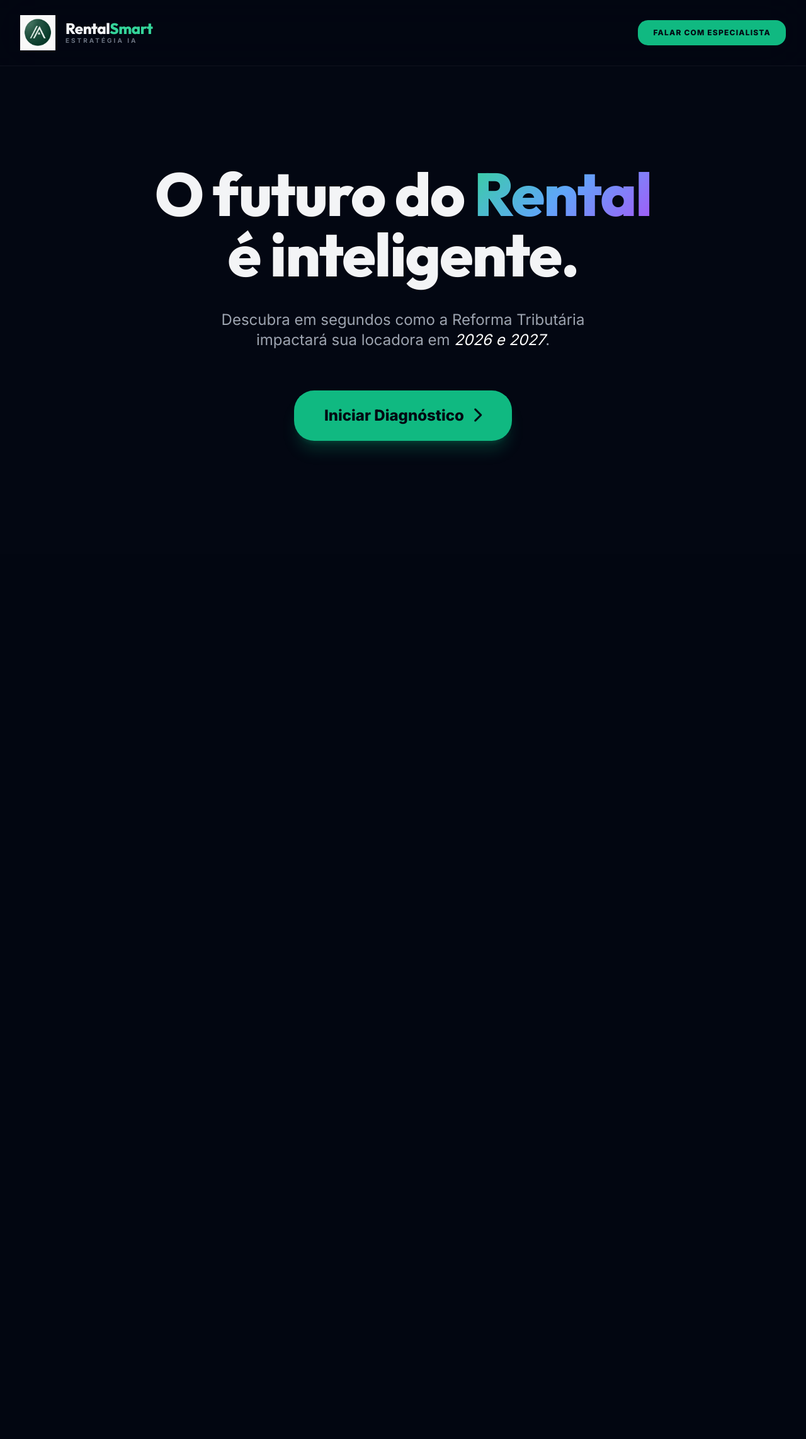
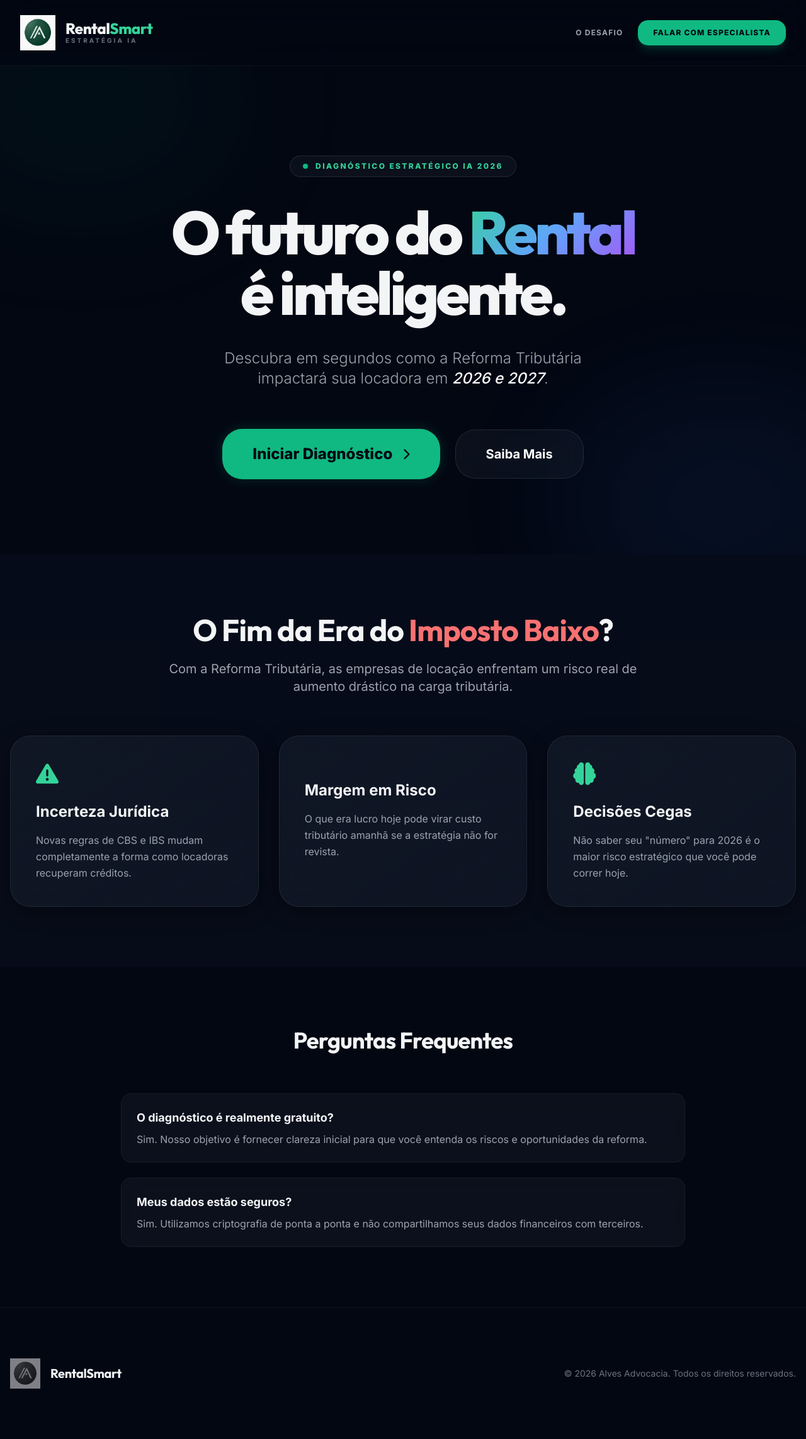
Before and after one commit to advcarlosluiz-sys/simulador-rental, a Flask app: page / in a window 1280 px wide. Shown: the whole page at 63% size. Before the commit the page ends 720 px from the top, so only its background shows below. Run offline with Flask 3, Linux system fonts and the light colour scheme; some libraries are stand-ins or nearby versions.

Commit message:
feat: landing page premium completa com todas as seções

```diff
--- a/templates/index.html
+++ b/templates/index.html
@@ -39,6 +39,9 @@
                             500: '#10B981',
                             600: '#059669',
                         }
+                    },
+                    animation: {
+                        'pulse-slow': 'pulse 4s cubic-bezier(0.4, 0, 0.6, 1) infinite',
                     }
                 }
             }
@@ -46,44 +49,117 @@
     </script>
     <style>
         .glass { background: rgba(31, 41, 55, 0.3); backdrop-filter: blur(16px); border: 1px solid rgba(255, 255, 255, 0.05); }
+        .glass-card { background: linear-gradient(145deg, rgba(31,41,55,0.4) 0%, rgba(17,24,39,0.7) 100%); backdrop-filter: blur(12px); border: 1px solid rgba(255, 255, 255, 0.08); box-shadow: 0 8px 32px 0 rgba(0, 0, 0, 0.4); }
         .hero-title { font-family: 'Outfit', sans-serif; letter-spacing: -0.02em; }
         .gradient-text { background: linear-gradient(135deg, #34D399 0%, #60A5FA 50%, #A855F7 100%); -webkit-background-clip: text; -webkit-text-fill-color: transparent; }
+        .glow-emerald { box-shadow: 0 0 20px rgba(16, 185, 129, 0.2); }
+        .glow-emerald:hover { box-shadow: 0 0 35px rgba(16, 185, 129, 0.4); transform: translateY(-2px); }
     </style>
 </head>
-<body class="bg-darkblue-950 text-gray-100 font-sans antialiased pt-20">
+<body class="bg-darkblue-950 text-gray-100 font-sans antialiased overflow-x-hidden pt-20">
     <!-- Navbar -->
     <nav class="fixed top-0 left-0 w-full z-50 py-6 px-4 sm:px-6 lg:px-8 border-b border-white/5 bg-darkblue-950/40 backdrop-blur-2xl">
         <div class="max-w-7xl mx-auto flex justify-between items-center">
             <a href="#" class="flex items-center gap-4 group">
-                <img src="/logo.png" alt="Rental Smart Logo" class="h-14 w-auto transition-transform duration-500 group-hover:scale-110">
+                <div class="relative">
+                    <img src="/logo.png" alt="Rental Smart Logo" class="relative h-14 w-auto object-contain transition-transform duration-500 group-hover:scale-110">
+                </div>
                 <div class="flex flex-col">
                     <span class="text-2xl font-black hero-title leading-none">Rental<span class="text-emerald-400">Smart</span></span>
                     <span class="text-[10px] uppercase tracking-[0.3em] text-gray-500 font-bold">Estratégia IA</span>
                 </div>
             </a>
             <div class="flex items-center gap-6">
-                <a href="https://wa.me/5511998274209" target="_blank" class="bg-emerald-500 hover:bg-emerald-400 text-darkblue-950 px-6 py-3 rounded-2xl font-black text-xs uppercase tracking-widest transition-all">
+                <a href="#como-funciona" class="hidden md:block text-xs font-bold uppercase tracking-widest text-gray-400 hover:text-white transition-colors">O Desafio</a>
+                <a href="https://wa.me/5511998274209" target="_blank" class="bg-emerald-500 hover:bg-emerald-400 text-darkblue-950 px-6 py-3 rounded-2xl font-black text-xs uppercase tracking-widest transition-all shadow-lg shadow-emerald-500/20">
                     Falar com Especialista
                 </a>
             </div>
         </div>
     </nav>
 
-    <!-- Hero -->
-    <header class="relative min-h-screen flex items-center justify-center text-center px-4">
-        <div class="max-w-5xl mx-auto z-10">
-            <h1 class="text-6xl sm:text-7xl md:text-8xl font-extrabold hero-title mb-10 leading-tight">
+    <!-- Hero Section -->
+    <header class="relative min-h-screen flex items-center justify-center overflow-hidden pt-32 pb-20 px-4">
+        <div class="absolute inset-0 z-0">
+            <div class="absolute top-[-10%] left-[-10%] w-[40%] h-[40%] bg-emerald-500/10 blur-[120px] rounded-full animate-pulse-slow"></div>
+            <div class="absolute bottom-[-10%] right-[-10%] w-[40%] h-[40%] bg-blue-500/10 blur-[120px] rounded-full animate-pulse-slow" style="animation-delay: 2s"></div>
+        </div>
+
+        <div class="max-w-5xl mx-auto text-center z-10">
+            <div class="inline-flex items-center gap-3 px-5 py-2 rounded-full glass border-white/10 text-emerald-400 text-xs font-black mb-10 uppercase tracking-[0.2em]">
+                <span class="relative flex h-2 w-2"><span class="animate-ping absolute inline-flex h-full w-full rounded-full bg-emerald-400 opacity-75"></span><span class="relative inline-flex rounded-full h-2 w-2 bg-emerald-500"></span></span>
+                Diagnóstico Estratégico IA 2026
+            </div>
+            <h1 class="text-6xl sm:text-7xl md:text-8xl font-extrabold tracking-tighter mb-10 leading-[0.95] hero-title">
                 O futuro do <span class="gradient-text">Rental</span><br>é inteligente.
             </h1>
-            <p class="text-xl sm:text-2xl text-gray-400 max-w-2xl mx-auto mb-16 leading-relaxed">
-                Descubra em segundos como a Reforma Tributária impactará sua locadora em <span class="text-white italic">2026 e 2027</span>.
+            <p class="text-xl sm:text-2xl text-gray-400 max-w-2xl mx-auto mb-16 leading-relaxed font-light">
+                Descubra em segundos como a Reforma Tributária impactará sua locadora em <span class="text-white font-medium italic">2026 e 2027</span>.
             </p>
-            <div class="flex flex-col sm:flex-row gap-6 justify-center">
-                <a href="/diagnostico" class="px-12 py-6 bg-emerald-500 hover:bg-emerald-400 text-darkblue-950 rounded-[2rem] font-black text-2xl transition-all shadow-xl shadow-emerald-500/20">
-                    Iniciar Diagnóstico <i class="fa-solid fa-chevron-right ml-2"></i>
+            <div class="flex flex-col sm:flex-row gap-6 justify-center items-center">
+                <a href="/diagnostico" class="group relative w-full sm:w-auto px-12 py-6 bg-emerald-500 hover:bg-emerald-400 text-darkblue-950 rounded-[2rem] font-black text-2xl transition-all duration-500 glow-emerald transform hover:-translate-y-1 flex items-center justify-center gap-4 overflow-hidden">
+                    Iniciar Diagnóstico <i class="fa-solid fa-chevron-right text-lg"></i>
+                </a>
+                <a href="#como-funciona" class="w-full sm:w-auto px-12 py-6 glass hover:bg-white/5 text-white rounded-[2rem] font-bold text-xl transition-all duration-300 border border-white/10 hover:border-white/30 flex items-center justify-center gap-3">
+                    Saiba Mais
                 </a>
             </div>
         </div>
     </header>
+
+    <!-- Problema/Desafio -->
+    <section id="como-funciona" class="py-24 px-4 bg-darkblue-900/50">
+        <div class="max-w-7xl mx-auto">
+            <div class="text-center mb-16">
+                <h2 class="text-4xl md:text-5xl font-bold hero-title mb-6">O Fim da Era do <span class="text-red-400">Imposto Baixo</span>?</h2>
+                <p class="text-xl text-gray-400 max-w-3xl mx-auto">Com a Reforma Tributária, as empresas de locação enfrentam um risco real de aumento drástico na carga tributária.</p>
+            </div>
+            <div class="grid md:grid-cols-3 gap-8">
+                <div class="glass-card p-10 rounded-[2rem]">
+                    <i class="fa-solid fa-triangle-exclamation text-emerald-400 text-4xl mb-6"></i>
+                    <h3 class="text-2xl font-bold mb-4">Incerteza Jurídica</h3>
+                    <p class="text-gray-400 leading-relaxed">Novas regras de CBS e IBS mudam completamente a forma como locadoras recuperam créditos.</p>
+                </div>
+                <div class="glass-card p-10 rounded-[2rem]">
+                    <i class="fa-solid fa-chart-line-down text-emerald-400 text-4xl mb-6"></i>
+                    <h3 class="text-2xl font-bold mb-4">Margem em Risco</h3>
+                    <p class="text-gray-400 leading-relaxed">O que era lucro hoje pode virar custo tributário amanhã se a estratégia não for revista.</p>
+                </div>
+                <div class="glass-card p-10 rounded-[2rem]">
+                    <i class="fa-solid fa-brain text-emerald-400 text-4xl mb-6"></i>
+                    <h3 class="text-2xl font-bold mb-4">Decisões Cegas</h3>
+                    <p class="text-gray-400 leading-relaxed">Não saber seu "número" para 2026 é o maior risco estratégico que você pode correr hoje.</p>
+                </div>
+            </div>
+        </div>
+    </section>
+
+    <!-- FAQ -->
+    <section class="py-24 px-4">
+        <div class="max-w-4xl mx-auto">
+            <h2 class="text-4xl font-bold text-center mb-16 hero-title">Perguntas Frequentes</h2>
+            <div class="space-y-6">
+                <div class="glass p-6 rounded-2xl">
+                    <h4 class="text-lg font-bold mb-2">O diagnóstico é realmente gratuito?</h4>
+                    <p class="text-gray-400">Sim. Nosso objetivo é fornecer clareza inicial para que você entenda os riscos e oportunidades da reforma.</p>
+                </div>
+                <div class="glass p-6 rounded-2xl">
+                    <h4 class="text-lg font-bold mb-2">Meus dados estão seguros?</h4>
+                    <p class="text-gray-400">Sim. Utilizamos criptografia de ponta a ponta e não compartilhamos seus dados financeiros com terceiros.</p>
+                </div>
+            </div>
+        </div>
+    </section>
+
+    <!-- Footer -->
+    <footer class="py-20 px-4 border-t border-white/5">
+        <div class="max-w-7xl mx-auto flex flex-col md:flex-row justify-between items-center gap-10">
+            <div class="flex items-center gap-4">
+                <img src="/logo.png" alt="Rental Smart" class="h-12 w-auto opacity-50 grayscale hover:grayscale-0 transition-all">
+                <span class="text-xl font-bold hero-title">RentalSmart</span>
+            </div>
+            <p class="text-gray-500 text-sm">&copy; 2026 Alves Advocacia. Todos os direitos reservados.</p>
+        </div>
+    </footer>
 </body>
 </html>
```
